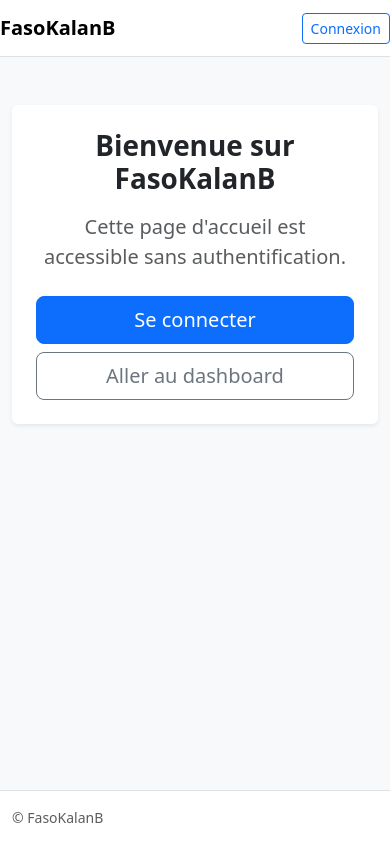
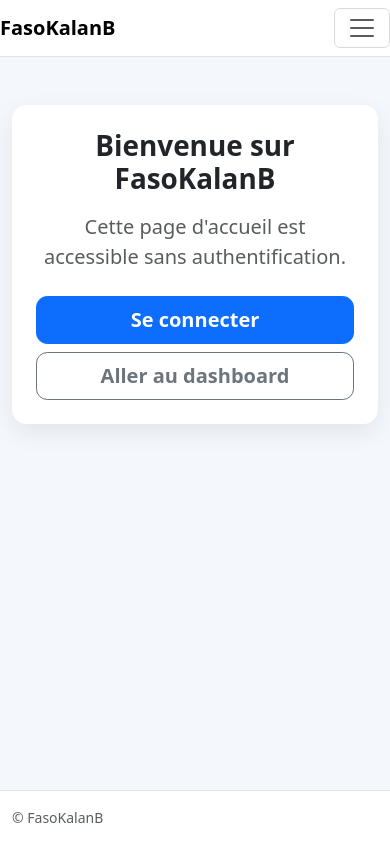
Before and after one commit to rot226/FasoKalanB, a Django app: page / in a window 390 px wide. Run offline with Django 4.2, Linux system fonts and the light colour scheme.

Commit message:
Ajoute une base Bootstrap 5 et une charte visuelle responsive

```diff
--- a/templates/accounts/login.html
+++ b/templates/accounts/login.html
@@ -5,7 +5,7 @@
 {% block content %}
 <div class="row justify-content-center">
   <div class="col-12 col-md-8 col-lg-5">
-    <div class="card shadow-sm border-0">
+    <div class="card fk-card">
       <div class="card-body p-4 p-md-5">
         <h1 class="h4 mb-3 text-center">Connexion</h1>
         <p class="text-muted text-center mb-4">Accédez à votre espace FasoKalanB.</p>
--- a/templates/base.html
+++ b/templates/base.html
@@ -5,9 +5,53 @@
   <meta name="viewport" content="width=device-width, initial-scale=1">
   <title>{% block title %}FasoKalanB{% endblock %}</title>
   <link href="https://cdn.jsdelivr.net/npm/bootstrap@5.3.3/dist/css/bootstrap.min.css" rel="stylesheet" integrity="sha384-QWTKZyjpPEjISv5WaRU9OFeRpok6YctnYmDr5pNlyT2bRjXh0JMhjY6hW+ALEwIH" crossorigin="anonymous">
+  <style>
+    :root {
+      --fk-primary: #0d6efd;
+      --fk-primary-dark: #0a58ca;
+      --fk-surface: #ffffff;
+      --fk-bg: #f4f7fb;
+      --fk-text: #1f2937;
+      --fk-radius: 0.9rem;
+      --fk-space-section: clamp(1.5rem, 1rem + 2vw, 3rem);
+    }
+
+    body {
+      background-color: var(--fk-bg);
+      color: var(--fk-text);
+    }
+
+    main.container {
+      padding-top: var(--fk-space-section);
+      padding-bottom: var(--fk-space-section);
+    }
+
+    .fk-card {
+      border: 0;
+      border-radius: var(--fk-radius);
+      background-color: var(--fk-surface);
+      box-shadow: 0 0.5rem 1.5rem rgba(15, 23, 42, 0.08);
+    }
+
+    .btn {
+      border-radius: 0.7rem;
+      font-weight: 600;
+    }
+
+    .btn-primary {
+      background-color: var(--fk-primary);
+      border-color: var(--fk-primary);
+    }
+
+    .btn-primary:hover,
+    .btn-primary:focus {
+      background-color: var(--fk-primary-dark);
+      border-color: var(--fk-primary-dark);
+    }
+  </style>
   {% block extra_head %}{% endblock %}
 </head>
-<body class="bg-light d-flex flex-column min-vh-100">
+<body class="d-flex flex-column min-vh-100">
   {% block navbar %}
     {% include "partials/navbar.html" %}
   {% endblock %}
--- a/templates/core/home.html
+++ b/templates/core/home.html
@@ -5,7 +5,7 @@
 {% block content %}
 <section class="row justify-content-center">
   <div class="col-lg-8">
-    <div class="card shadow-sm border-0">
+    <div class="card fk-card">
       <div class="card-body p-4 p-md-5 text-center">
         <h1 class="display-6 fw-bold mb-3">Bienvenue sur FasoKalanB</h1>
         <p class="lead text-muted mb-4">
--- a/templates/dashboard/home.html
+++ b/templates/dashboard/home.html
@@ -3,8 +3,8 @@
 {% block dashboard_title %}Accueil Dashboard | FasoKalanB{% endblock %}
 
 {% block dashboard_body %}
-<div class="card shadow-sm border-0">
-  <div class="card-body p-4">
+<div class="card fk-card">
+  <div class="card-body p-3 p-md-4">
     <p class="mb-0">Bienvenue sur votre dashboard.</p>
   </div>
 </div>
--- a/templates/partials/navbar.html
+++ b/templates/partials/navbar.html
@@ -1,16 +1,22 @@
 <header class="border-bottom bg-white">
   <nav class="navbar navbar-expand-lg container py-2">
     <a class="navbar-brand fw-semibold" href="{% url 'core:home' %}">FasoKalanB</a>
-    <div class="ms-auto d-flex gap-2">
+    <button class="navbar-toggler" type="button" data-bs-toggle="collapse" data-bs-target="#mainNavbar" aria-controls="mainNavbar" aria-expanded="false" aria-label="Ouvrir la navigation">
+      <span class="navbar-toggler-icon"></span>
+    </button>
+
+    <div class="collapse navbar-collapse" id="mainNavbar">
+      <div class="ms-auto d-grid d-lg-flex gap-2 pt-3 pt-lg-0">
         {% if user.is_authenticated %}
           <form action="{% url 'accounts:logout' %}" method="post" class="m-0">
             {% csrf_token %}
-          <button class="btn btn-outline-secondary btn-sm" type="submit">Déconnexion</button>
+            <button class="btn btn-outline-secondary btn-sm w-100" type="submit">Déconnexion</button>
           </form>
           <a class="btn btn-primary btn-sm" href="{% url 'dashboard:home' %}">Dashboard</a>
         {% else %}
           <a class="btn btn-outline-primary btn-sm" href="{% url 'accounts:login' %}">Connexion</a>
         {% endif %}
       </div>
+    </div>
   </nav>
 </header>
```
Lines whose indentation alone changed are shown as unchanged.
